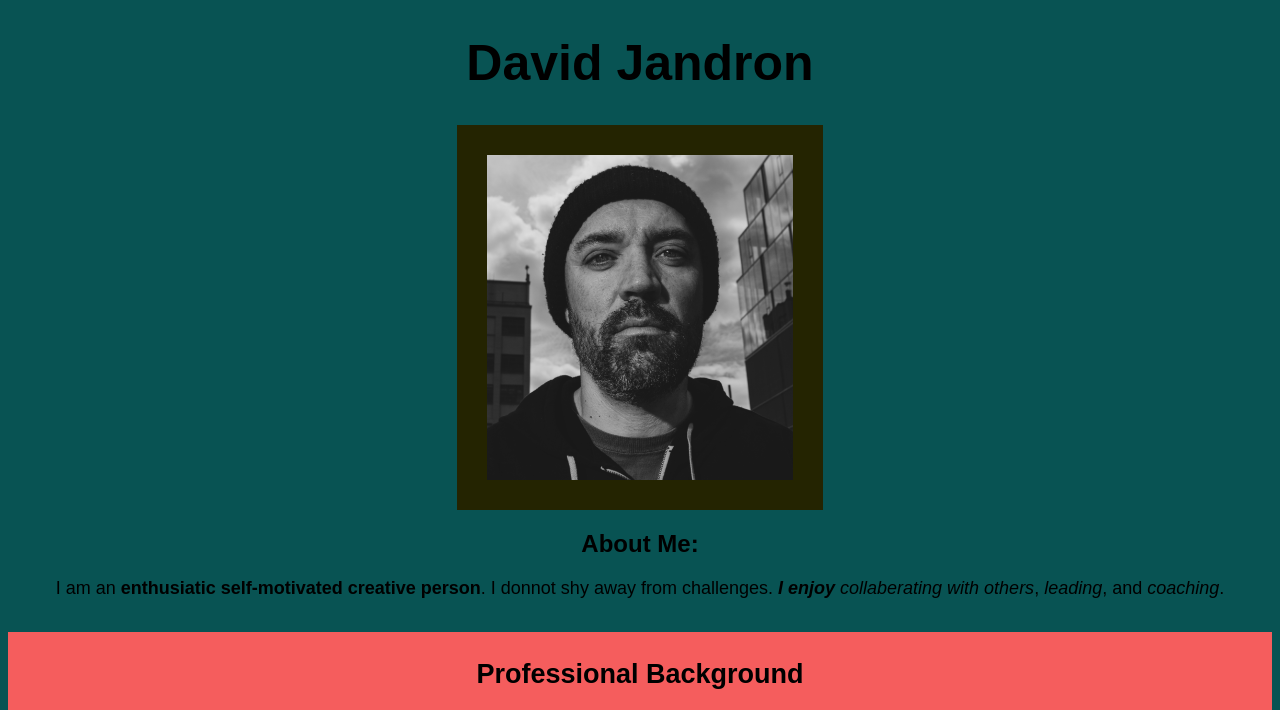
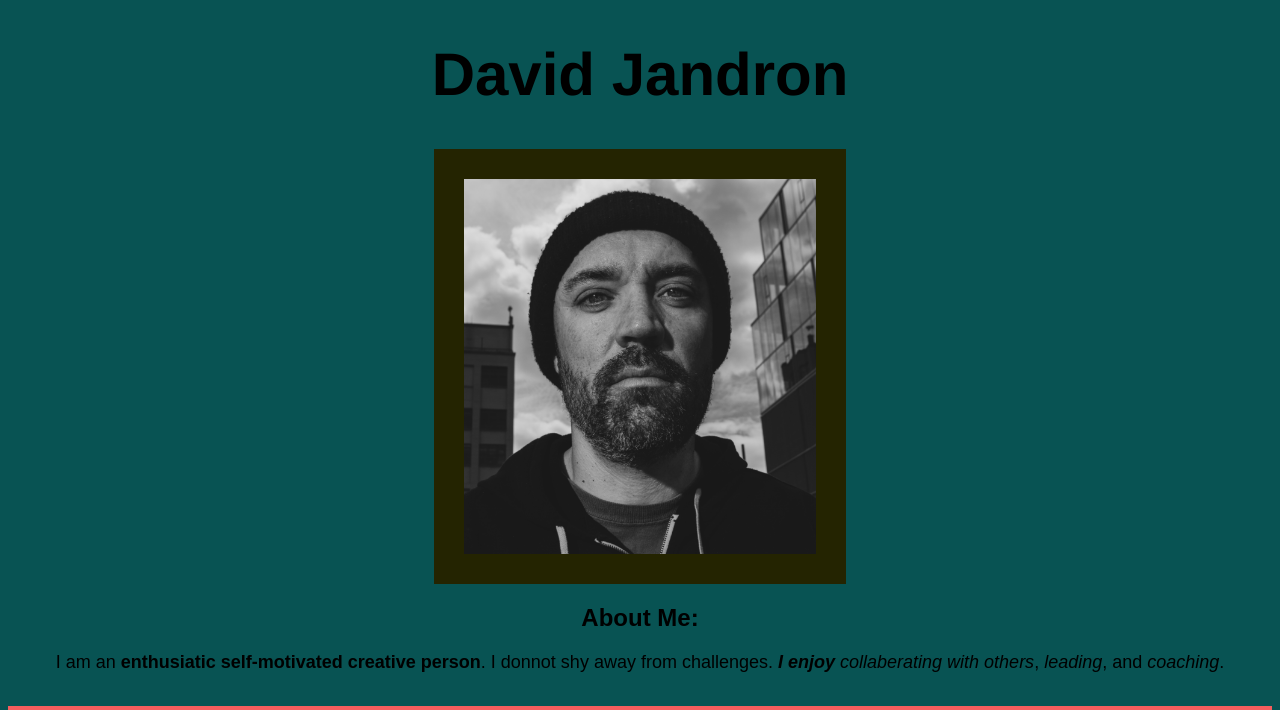
Before and after one commit to jando79/my-portfolio, a plain HTML site: page index.html in a window 1280 px wide. Shown: the top 710 px of the page. Drawn offline with Linux system fonts and the light colour scheme.

```diff
--- a/css/styles.css
+++ b/css/styles.css
@@ -4,14 +4,15 @@
 }
 
 h1 {
-  font-size: 50px;
+  font-size: 60px;
   font-weight: 600;
   text-align: center;
+  font-family:'Franklin Gothic Medium', 'Arial Narrow', Arial, sans-serif;
 }
 
 img {
-  height: 325px;
-  length: 325px;
+  height: 375px;
+  length: 375px;
   display: block;
   margin-left: auto;
   margin-right: auto;
```
Also changed, not shown: 1 other file.
